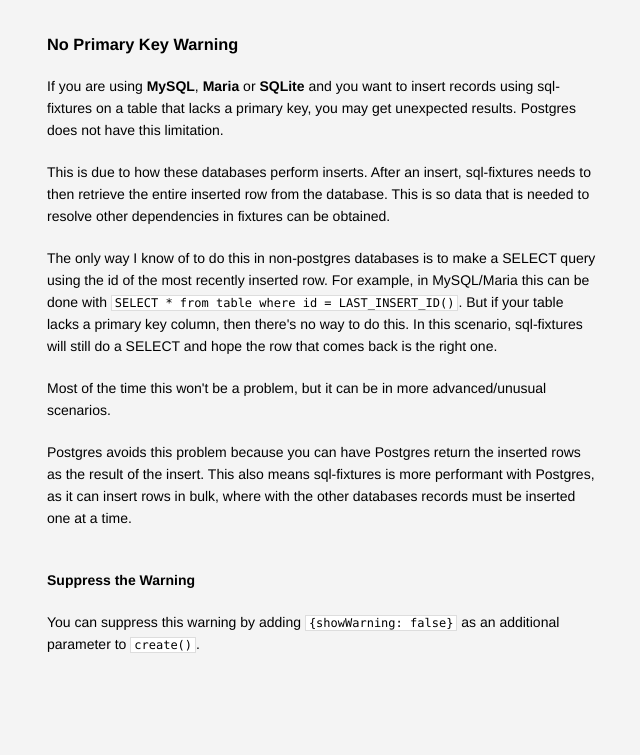
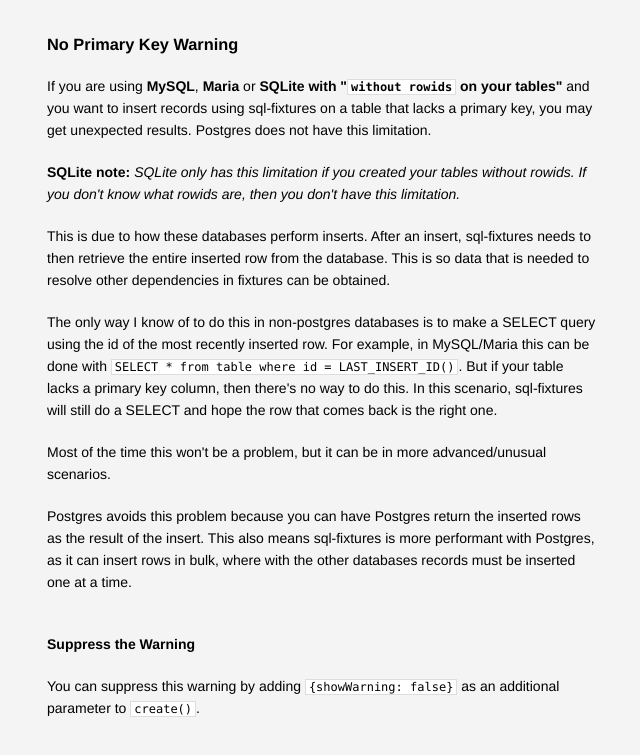
Before and after one commit to city41/node-sql-fixtures, a website: page site/index.html in a window 1280 px wide. Shown: the part 6157-6912 px from the top of the page, without its empty margins (261-901 px from the left). Before the commit the page ends 6862 px from the top, so only its background shows below. Drawn offline with Linux system fonts and the light colour scheme.

Commit message:
site: updated warning relating to sqlite and rowids

```diff
--- a/site/index.html
+++ b/site/index.html
@@ -290,10 +290,11 @@
 
           <h3 id="no-primary-key-warning">No Primary Key Warning</h3>
           <p>
-            If you are using <b>MySQL</b>, <b>Maria</b> or <b>SQLite</b> and you want to insert records
+            If you are using <b>MySQL</b>, <b>Maria</b> or <b>SQLite with "<tt>without rowids</tt> on your tables"</b> and you want to insert records
             using sql-fixtures on a table that lacks a primary key, you may get unexpected results. Postgres
             does not have this limitation.
           </p>
+          <p><B>SQLite note: </b><i>SQLite only has this limitation if you created your tables without rowids. If you don't know what rowids are, then you don't have this limitation.</i></p>
           <p>This is due to how these databases perform inserts. After an insert, sql-fixtures needs to then retrieve the
             entire inserted row from the database. This is so data that is needed to resolve other dependencies in fixtures can be obtained.
           </p>
```
